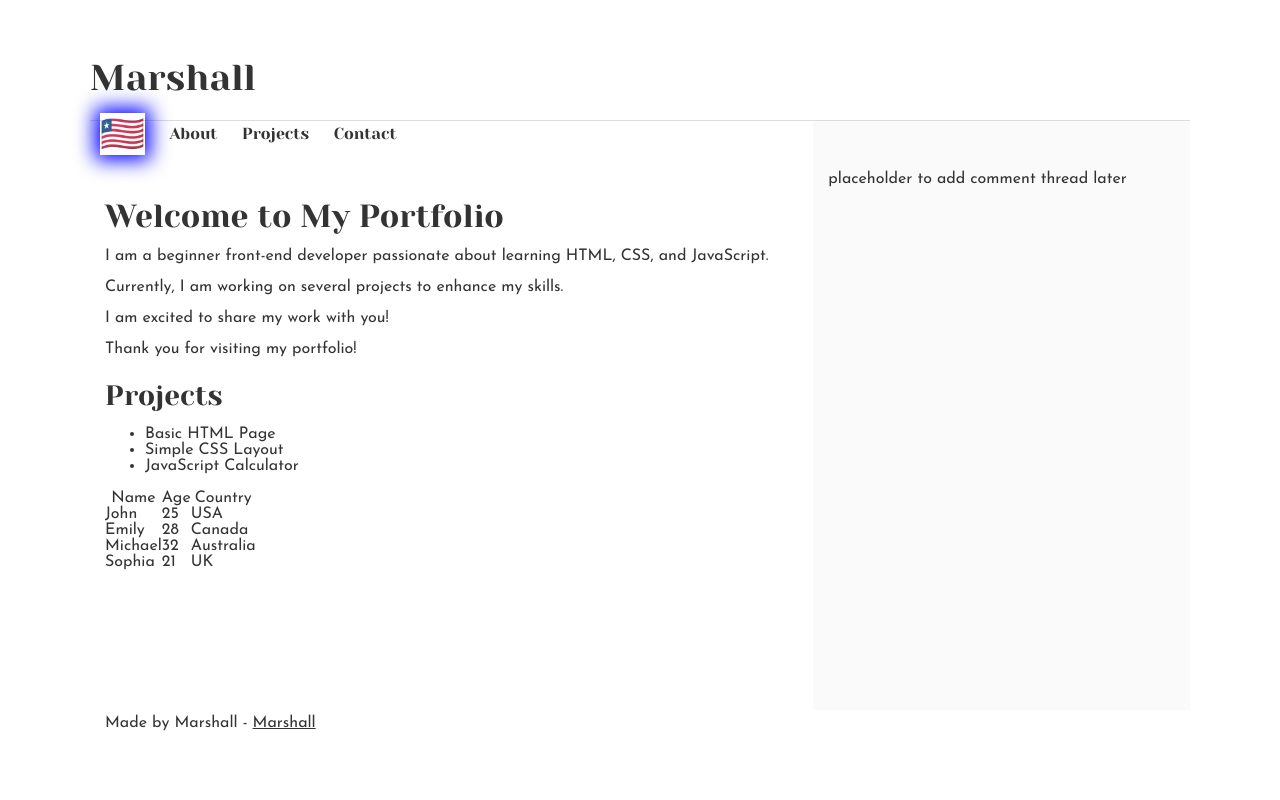
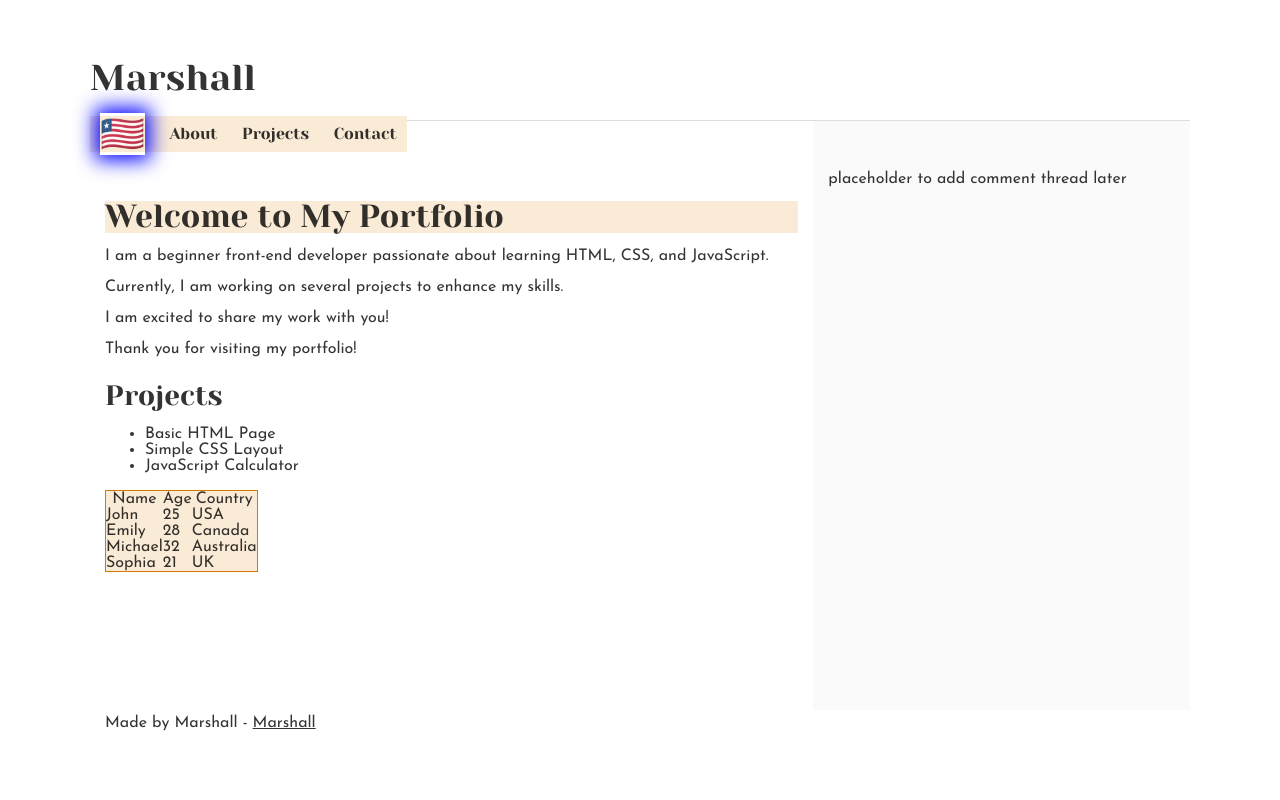
Before and after one commit to Murray-hub/alx_html_css, a plain HTML site: page css_basic/index.html in a window 1280 px wide. Drawn offline with Linux system fonts and the light colour scheme.

Commit message:
Add some css styling to the page

```diff
--- a/css_basic/style.css
+++ b/css_basic/style.css
@@ -18,3 +18,14 @@ aside{
 .logo a{
       box-shadow: 0 0 20px 5px #00f;
 }
+table{
+    border: 1px solid rgb(214, 120, 6);
+    background-color: antiquewhite;
+}
+h2{
+    background-color: antiquewhite ;
+}
+nav{
+    background-color: antiquewhite;
+    display: inline-block;
+}
```
